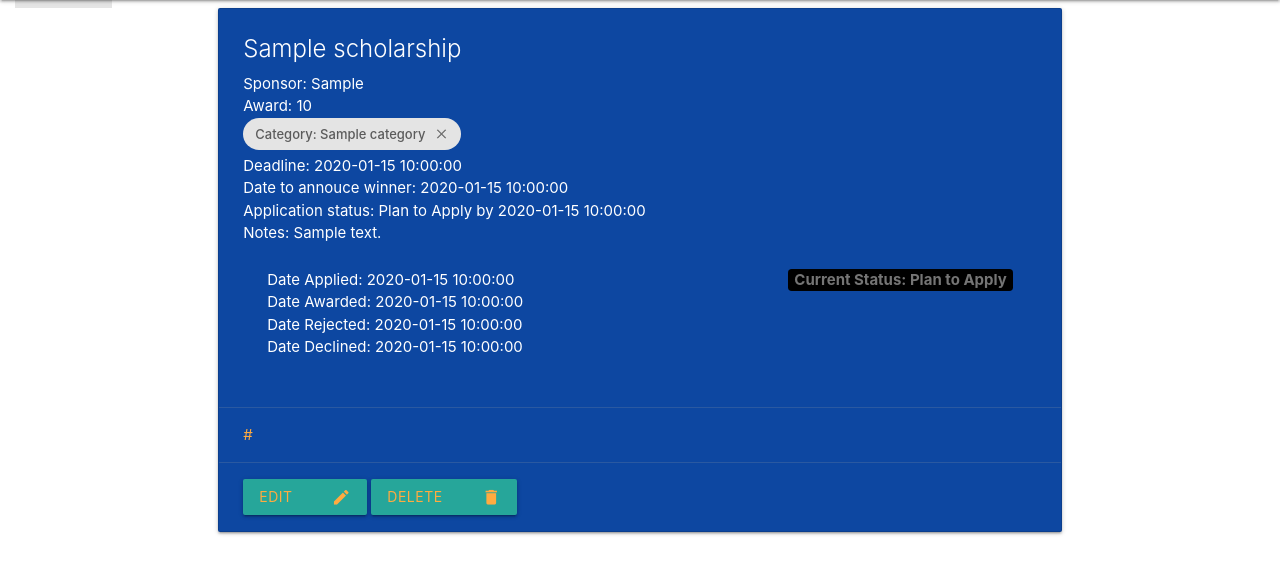
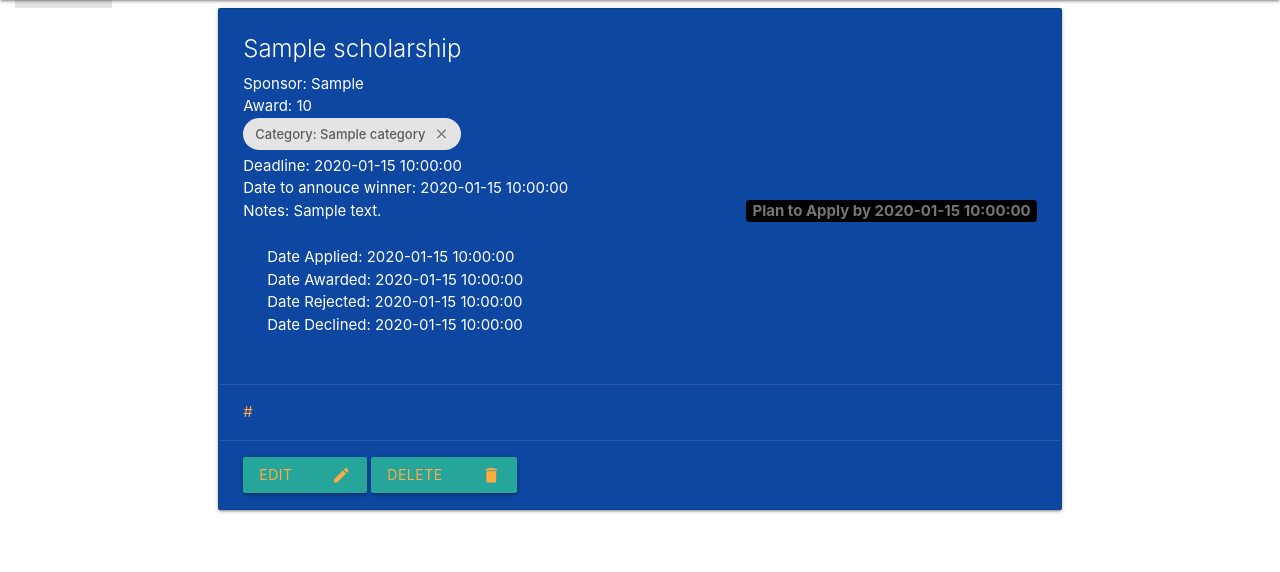
Before and after one commit to tracyjohnson213/tracker, a Flask app: template templates/view_scholarship.html in a window 1280 px wide. Shown: the part 64-636 px from the top of the page. Run offline with Flask 2, Linux system fonts and the light colour scheme; the template is opened without the code that fills it: most values are stand-ins (such as "Sample title", 1, 10 or a date in 2020); some libraries are stand-ins or nearby versions.

Commit message:
Update application status badge

```diff
--- a/templates/view_scholarship.html
+++ b/templates/view_scholarship.html
@@ -25,21 +25,19 @@
                         <p>Date to annouce winner: {{ scholarship.date_winner_announced }}</p>
                         <!-- APPLICATION STATUS -->
                         {% if scholarship.application_status == "Plan to Apply" %}
-                            <p>Application status: {{ scholarship.application_status }} by {{ scholarship.scholarship_deadline }}</p>
+                        <span class="black badge">{{ scholarship.application_status }} by {{ scholarship.scholarship_deadline }}</span>
                         {% elif scholarship.application_status == "Applied" %}
-                            <p>Application submitted: {{ scholarship.date_applied }}</p>
+                        <span class="black badge">{{ scholarship.application_status }} {{ scholarship.date_applied }}</span>
                         {% elif scholarship.application_status == "Awarded" %}
-                            <p>Application status: {{ scholarship.date_awarded }}</p>
+                        <span class="black badge">{{ scholarship.application_status }} {{ scholarship.date_awarded }}</span>
                         {% elif scholarship.application_status == "Not Awarded" %}
-                            <p>Notification of Denial: {{ scholarship.date_rejected }}</p>
+                        <span class="black badge">Notification of Denial: {{ scholarship.date_rejected }}</span>
                         {% elif scholarship.application_status == "Declined" %}
-                            <p>Declined: {{ scholarship.date_declined }}</p>
+                        <span class="black badge">{{ scholarship.application_status }} {{ scholarship.date_declined }}</span>
                         {% endif %}
                         <!-- SCHOLARSHIP NOTE -->
                         <p>Notes: {{ scholarship.note }}</p>
                         <div class="card-content white-text">
-                        <!-- APPLICATION STATUS -->
-                        <span class="black badge">Current Status: {{ scholarship.application_status }}</span>
                         <!-- Date Applied -->
                         <p>Date Applied: {{ scholarship.dates.date_applied }}</p>
                         <!-- Date Awarded -->
```
Lines whose indentation alone changed are shown as unchanged.
